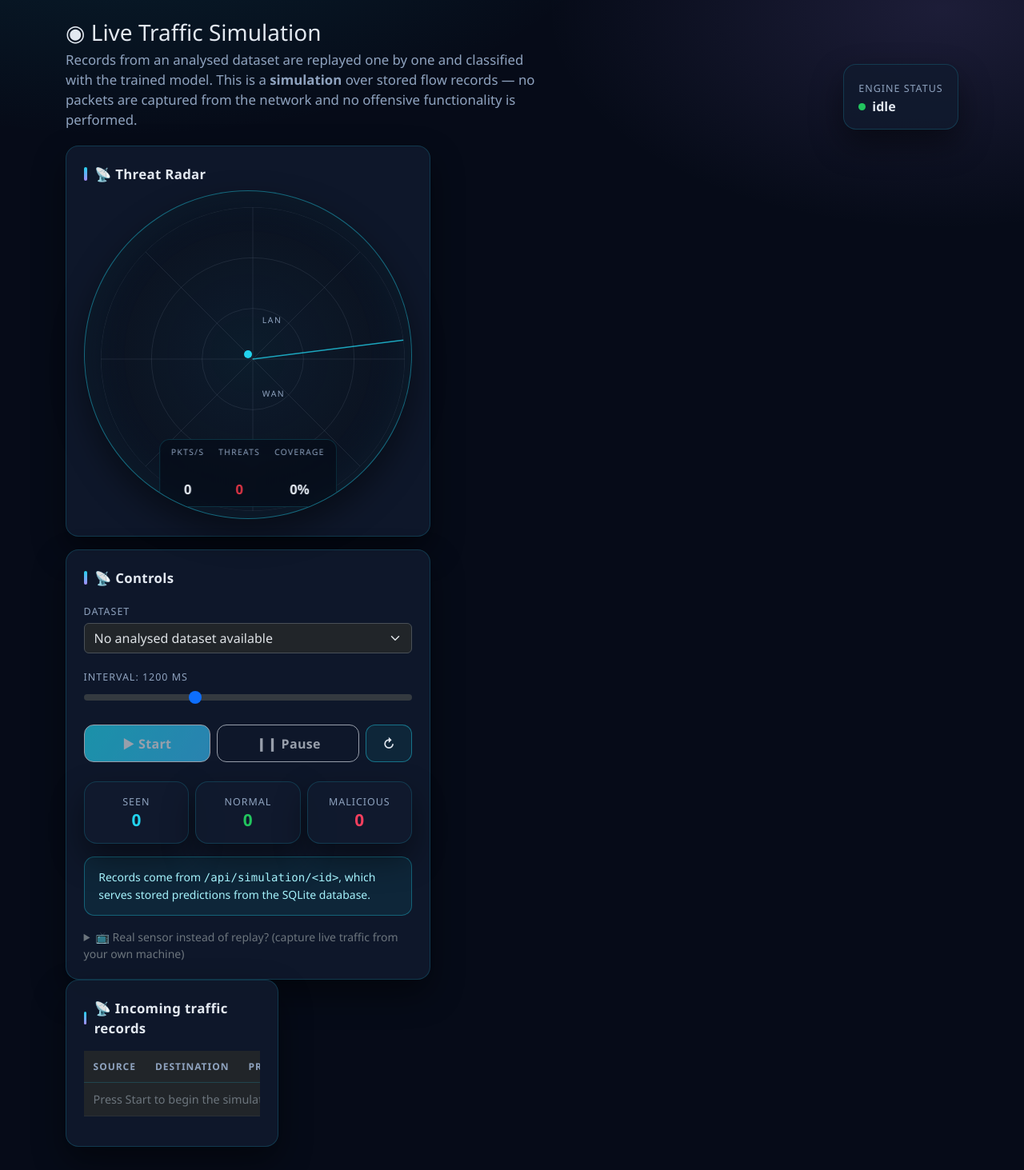
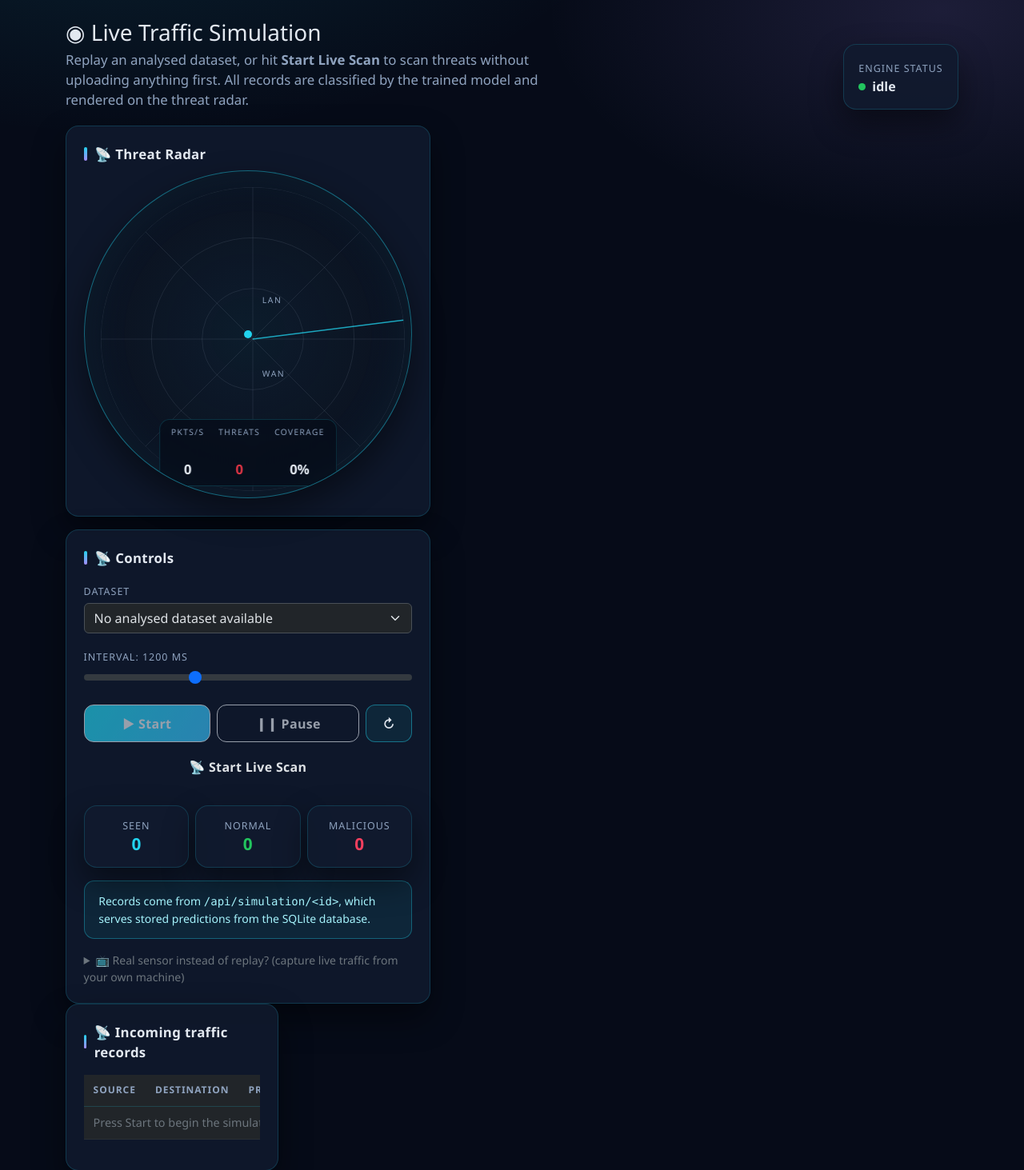
Before and after one commit to likhith0501/ai, a Flask app: page /live in a window 1280 px wide. Shown: the part 55-1518 px from the top of the page at 80% size. Run offline with Flask 3, Linux system fonts and the light colour scheme.

Commit message:
Add one-click live scan without dataset
- new /api/simulation/live endpoint serves random scored records from
  the bundled sample dataset so the radar works without any prior upload
- pre-process and score the sample dataset once on first request; cache
  the result for subsequent calls
- one-click 'Start Live Scan' button on the live page starts the radar
  sweep and record stream without requiring a dataset selection
- live mode indicator and purple scanning state on the engine status
- clear button also exits live-scan mode
- fallback to sample data means this works even without Npcap; for real
  Wi-Fi/Ethernet capture install Npcap and run:
  python utils/live_sensor.py --iface Wi-Fi --api http://127.0.0.1:5000/api/sensor/sample

Co-Authored-By: Kilo <kilo@local>

```diff
--- a/app.py
+++ b/app.py
@@ -800,6 +800,64 @@
         return jsonify({"error": f"Prediction failed: {exc}", "status": 500}), 500
 
 
+LIVE_SCAN_FRAME: Optional[pd.DataFrame] = None
+
+
+def _load_live_scan_frame() -> pd.DataFrame:
+    """Read, pre-process and score the sample dataset once for live-scan use."""
+    global LIVE_SCAN_FRAME
+    if LIVE_SCAN_FRAME is not None:
+        return LIVE_SCAN_FRAME
+    if not os.path.exists(SAMPLE_DATASET):
+        raise ModelNotAvailableError("No live-scan dataset available.")
+    predictor = get_predictor()
+    if not predictor.available:
+        raise ModelNotAvailableError(predictor.error or "Trained model unavailable.")
+    raw = pp.read_dataset(SAMPLE_DATASET)
+    canonical, _, _ = pp.canonicalize_columns(raw)
+    label_column = pp.find_label_column(canonical.columns)
+    canonical = pp.clean_frame(canonical, label_column)
+    canonical["Label_normalised"] = "unlabelled"
+    canonical = pp.add_engineered_features(canonical)
+    result = predictor.predict_frame(canonical)
+    LIVE_SCAN_FRAME = result.records_frame.copy()
+    return LIVE_SCAN_FRAME
+
+
+@app.route("/api/simulation/live")
+def api_simulation_live():
+    """Serve a random batch of scored records without requiring a prior analysis."""
+    try:
+        limit = max(1, min(int(request.args.get("limit", 8)), 100))
+    except (TypeError, ValueError):
+        limit = 8
+    try:
+        records = _load_live_scan_frame()
+    except ModelNotAvailableError as exc:
+        return jsonify({"error": str(exc), "records": []}), 503
+    batch = records.sample(min(limit, len(records))).to_dict(orient="records")
+    return jsonify(
+        {
+            "upload_id": None,
+            "filename": "live scan",
+            "total_records": len(records),
+            "records": [
+                {
+                    "source_ip": row.get("Source IP", "unknown"),
+                    "destination_ip": row.get("Destination IP", "unknown"),
+                    "protocol": row.get("Protocol", "unknown"),
+                    "packet_count": int(row.get("Packet Count", 0) or 0),
+                    "traffic_direction": row.get("Traffic Direction", "UNKNOWN"),
+                    "prediction": row.get("Prediction", "NORMAL"),
+                    "threat_probability": round(float(row.get("Threat Probability", 0)), 2),
+                    "attack_type": row.get("Attack Type", "n/a"),
+                }
+                for row in batch
+            ],
+        }
+    )
+
+
 @app.route("/api/simulation/<int:upload_id>")
 def api_simulation(upload_id: int):
     upload = db.session.get(Upload, upload_id)
--- a/static/js/dashboard.js
+++ b/static/js/dashboard.js
@@ -304,6 +304,7 @@
     const startBtn = document.getElementById("startBtn");
     const pauseBtn = document.getElementById("pauseBtn");
     const clearBtn = document.getElementById("clearBtn");
+    const liveScanBtn = document.getElementById("liveScanBtn");
     const select = document.getElementById("uploadSelect");
     const intervalRange = document.getElementById("intervalRange");
     const intervalValue = document.getElementById("intervalValue");
@@ -318,11 +319,20 @@
     }
 
     let timer = null;
+    let liveMode = false;
     const counters = { seen: 0, normal: 0, malicious: 0 };
 
     function setState(state) {
       stateLabel.textContent = state;
-      dot.className = state === "alert" ? "pulse-dot danger" : "pulse-dot";
+      if (state === "alert") {
+        dot.className = "pulse-dot danger";
+      } else if (state === "scanning") {
+        dot.className = "pulse-dot";
+        dot.style.background = "#a78bfa";
+      } else {
+        dot.className = "pulse-dot";
+        dot.style.background = "";
+      }
     }
 
     function resetCounters() {
@@ -373,16 +383,23 @@
     }
 
     async function tick() {
-      const uploadId = select ? select.value : "";
-      if (!uploadId) {
+      let uploadId = select ? select.value : "";
+      let endpoint = "";
+      if (liveMode) {
+        endpoint = "/api/simulation/live";
+      } else if (uploadId) {
+        endpoint = `/api/simulation/${uploadId}`;
+      }
+      if (!endpoint) {
         stop();
         setState("no dataset");
         return;
       }
       try {
-        const response = await fetch(`/api/simulation/${uploadId}?limit=1`);
+        const response = await fetch(`${endpoint}?limit=1`);
         if (!response.ok) {
-          throw new Error("simulation endpoint failed");
+          const data = await response.json().catch(() => ({}));
+          throw new Error(data.error || "simulation endpoint failed");
         }
         const data = await response.json();
         if (!data.records || !data.records.length) {
@@ -400,8 +417,13 @@
         clearInterval(timer);
         timer = null;
       }
+      liveMode = false;
       startBtn.disabled = false;
       pauseBtn.disabled = true;
+      if (liveScanBtn) {
+        liveScanBtn.disabled = false;
+        liveScanBtn.innerHTML = "&#128225; Start Live Scan";
+      }
       if (stateLabel.textContent !== "error") {
         setState("idle");
       }
@@ -411,6 +433,7 @@
       if (!select || !select.value) {
         return;
       }
+      liveMode = false;
       stop();
       const delay = intervalRange ? parseInt(intervalRange.value, 10) : 1200;
       tick();
@@ -419,8 +442,26 @@
       pauseBtn.disabled = false;
     }
 
+    function startLiveScan() {
+      liveMode = true;
+      stop();
+      const delay = intervalRange ? parseInt(intervalRange.value, 10) : 1200;
+      tick();
+      timer = setInterval(tick, delay);
+      startBtn.disabled = true;
+      pauseBtn.disabled = false;
+      if (liveScanBtn) {
+        liveScanBtn.disabled = true;
+        liveScanBtn.innerHTML = "&#128225; Scanning...";
+      }
+      setState("scanning");
+    }
+
     startBtn.addEventListener("click", start);
     pauseBtn.addEventListener("click", stop);
+    if (liveScanBtn) {
+      liveScanBtn.addEventListener("click", startLiveScan);
+    }
     if (clearBtn) {
       clearBtn.addEventListener("click", function () {
         stop();
--- a/templates/live.html
+++ b/templates/live.html
@@ -5,9 +5,9 @@
     <div>
       <h3 class="mb-1">&#9673; Live Traffic Simulation</h3>
       <div class="lead-muted">
-        Records from an analysed dataset are replayed one by one and classified with the trained model.
-        This is a <strong>simulation</strong> over stored flow records &mdash; no packets are captured
-        from the network and no offensive functionality is performed.
+        Replay an analysed dataset, or hit <strong>Start Live Scan</strong> to scan
+        threats without uploading anything first. All records are classified by the
+        trained model and rendered on the threat radar.
       </div>
     </div>
     <div class="panel panel-tight">
@@ -61,6 +61,9 @@
           <button class="btn btn-cyber btn-accent flex-fill" id="startBtn" {% if not uploads %}disabled{% endif %}>&#9654; Start</button>
           <button class="btn btn-cyber btn-ghost flex-fill" id="pauseBtn" disabled>&#10073;&#10073; Pause</button>
           <button class="btn btn-cyber btn-ghost" id="clearBtn">&#8635;</button>
+        </div>
+        <div class="d-flex gap-2 mt-2">
+          <button class="btn btn-cyber btn-outline flex-fill" id="liveScanBtn">&#128225; Start Live Scan</button>
         </div>
         <div class="row g-2 mt-3">
           <div class="col-4"><div class="panel panel-tight text-center"><div class="stat-label">Seen</div>
```
